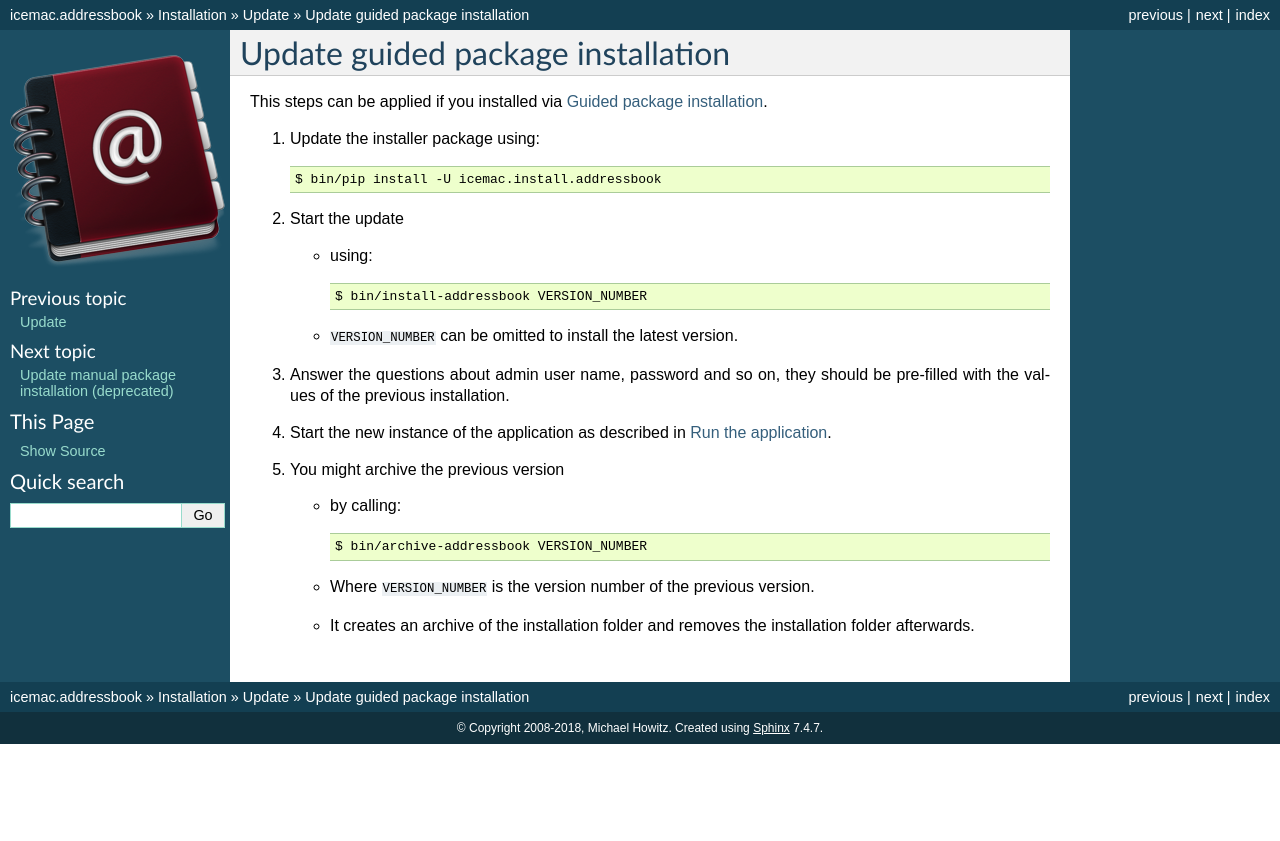
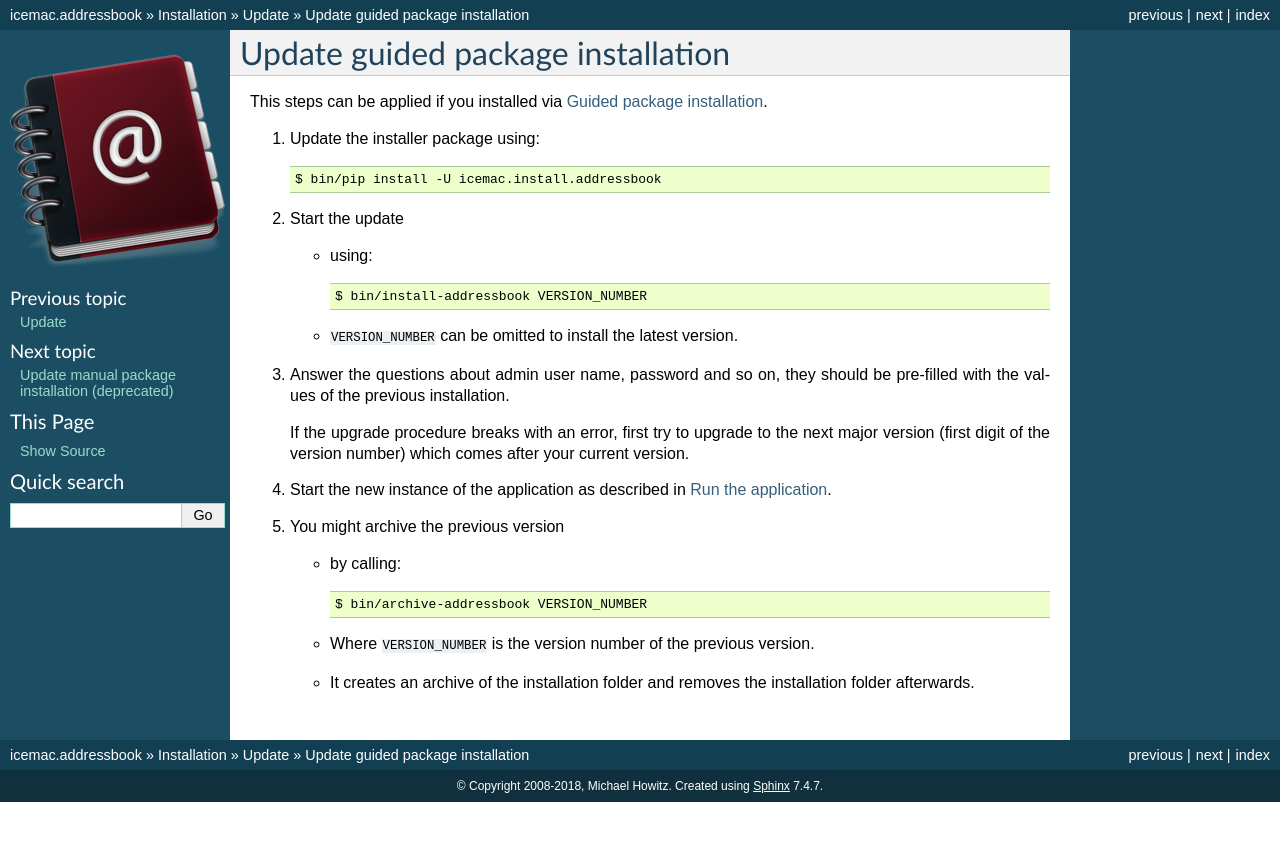
Before and after one commit to icemac/icemac.addressbook, a Sphinx documentation site: the page built from docs/guidedupdate.rst, in a window 1280 px wide. Shown: the top 841 px of the page. Built offline with Sphinx 7.4.7, drawn with Linux system fonts in a browser that asks for light colours.

Commit message:
Add hint.

```diff
--- a/docs/guidedupdate.rst
+++ b/docs/guidedupdate.rst
@@ -19,6 +19,10 @@ This steps can be applied if you installed via :ref:`package-installation`.
 3. Answer the questions about admin user name, password and so on, they should
    be pre-filled with the values of the previous installation.
 
+   If the upgrade procedure breaks with an error, first try to upgrade to the
+   next major version (first digit of the version number) which comes after
+   your current version.
+
 4. Start the new instance of the application as described in
    :ref:`runtheapplication`.
 
```
